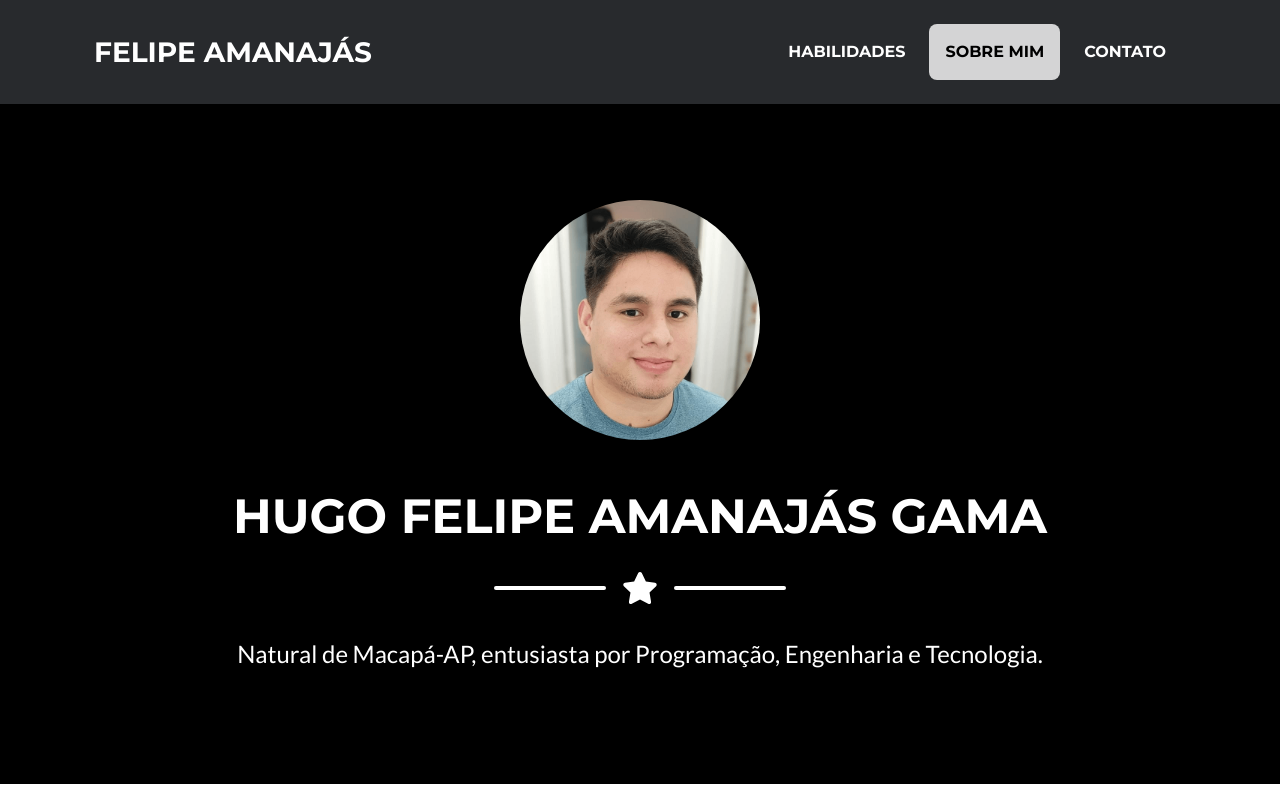
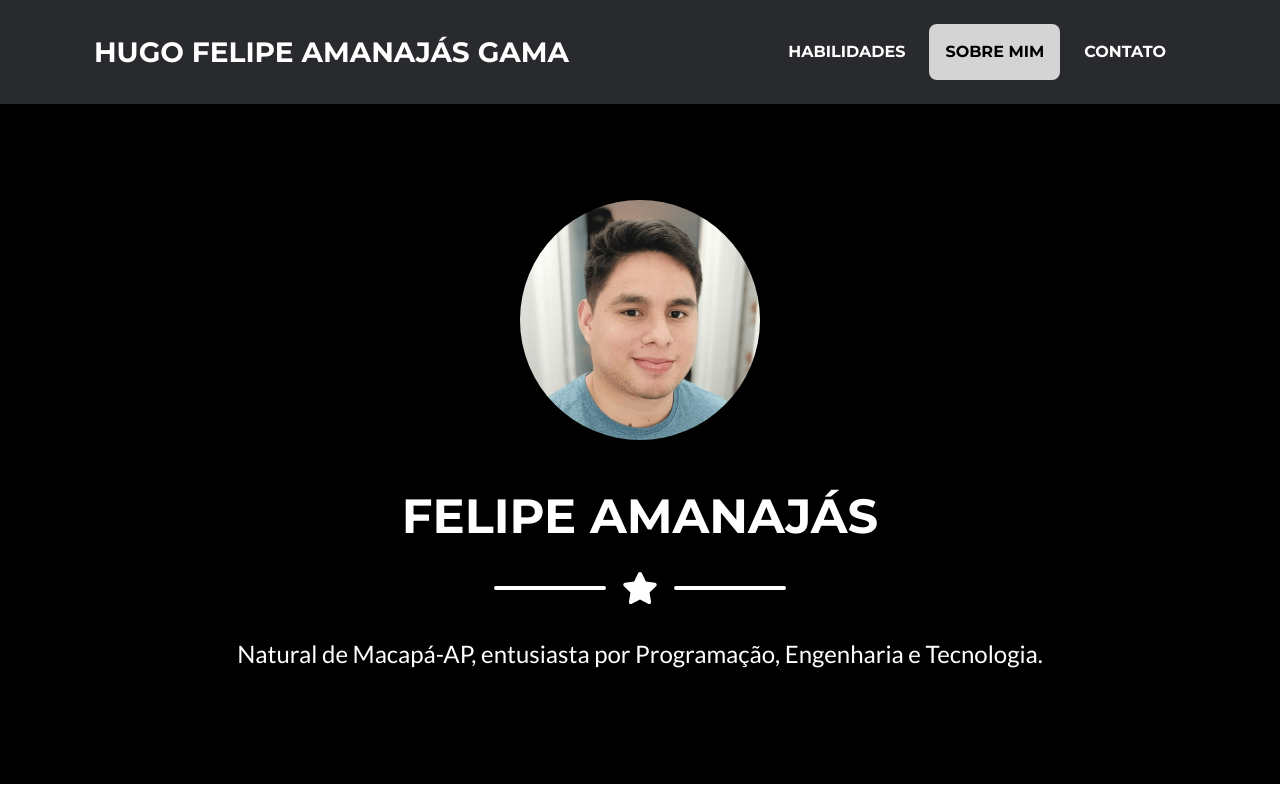
Before and after one commit to felipeamanajas/minha-pagina, a plain HTML site: page index.html in a window 1280 px wide. Shown: the top 800 px of the page. Drawn offline with nearby package versions, Linux system fonts and the light colour scheme.

Commit message:
atualizando título da página

```diff
--- a/index.html
+++ b/index.html
@@ -34,7 +34,7 @@
         <!-- Navigation-->
         <nav class="navbar navbar-expand-lg bg-secondary text-uppercase fixed-top" id="mainNav">
             <div class="container">
-                <a class="navbar-brand js-scroll-trigger" href="#page-top"> Felipe Amanajás </a><button class="navbar-toggler navbar-toggler-right text-uppercase font-weight-bold bg-primary text-white rounded" type="button" data-toggle="collapse" data-target="#navbarResponsive" aria-controls="navbarResponsive" aria-expanded="false" aria-label="Toggle navigation">Menu <i class="fas fa-bars"></i></button>
+                <a class="navbar-brand js-scroll-trigger" href="#page-top"> HUGO FELIPE AMANAJÁS GAMA</a><button class="navbar-toggler navbar-toggler-right text-uppercase font-weight-bold bg-primary text-white rounded" type="button" data-toggle="collapse" data-target="#navbarResponsive" aria-controls="navbarResponsive" aria-expanded="false" aria-label="Toggle navigation">Menu <i class="fas fa-bars"></i></button>
                 <div class="collapse navbar-collapse" id="navbarResponsive">
                     <ul class="navbar-nav ml-auto">
                         <li class="nav-item mx-0 mx-lg-1"><a class="nav-link py-3 px-0 px-lg-3 rounded js-scroll-trigger" href="#portfolio">Habilidades</a></li>
@@ -53,7 +53,7 @@
                 <img class="masthead-avatar mb-5 rounded-circle" src="./assets/./img/./portfolio/eu.png" alt="" />
 
                 <!-- Masthead Heading-->
-                <h1 class="masthead-heading text-uppercase mb-0">Hugo Felipe Amanajás Gama</h1>
+                <h1 class="masthead-heading text-uppercase mb-0">Felipe Amanajás</h1>
 
                 <!-- Icon Divider-->
                 <div class="divider-custom divider-light">
```
